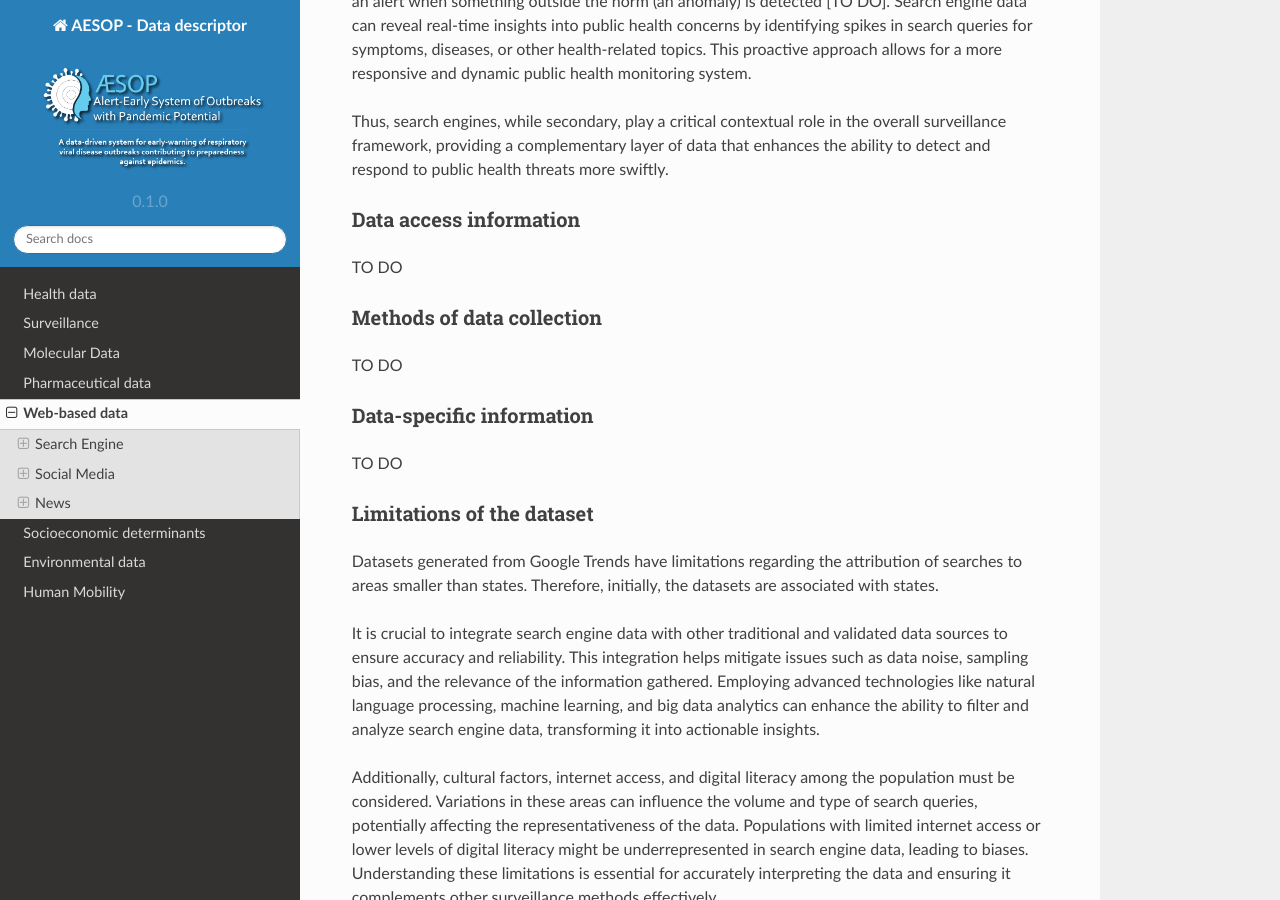
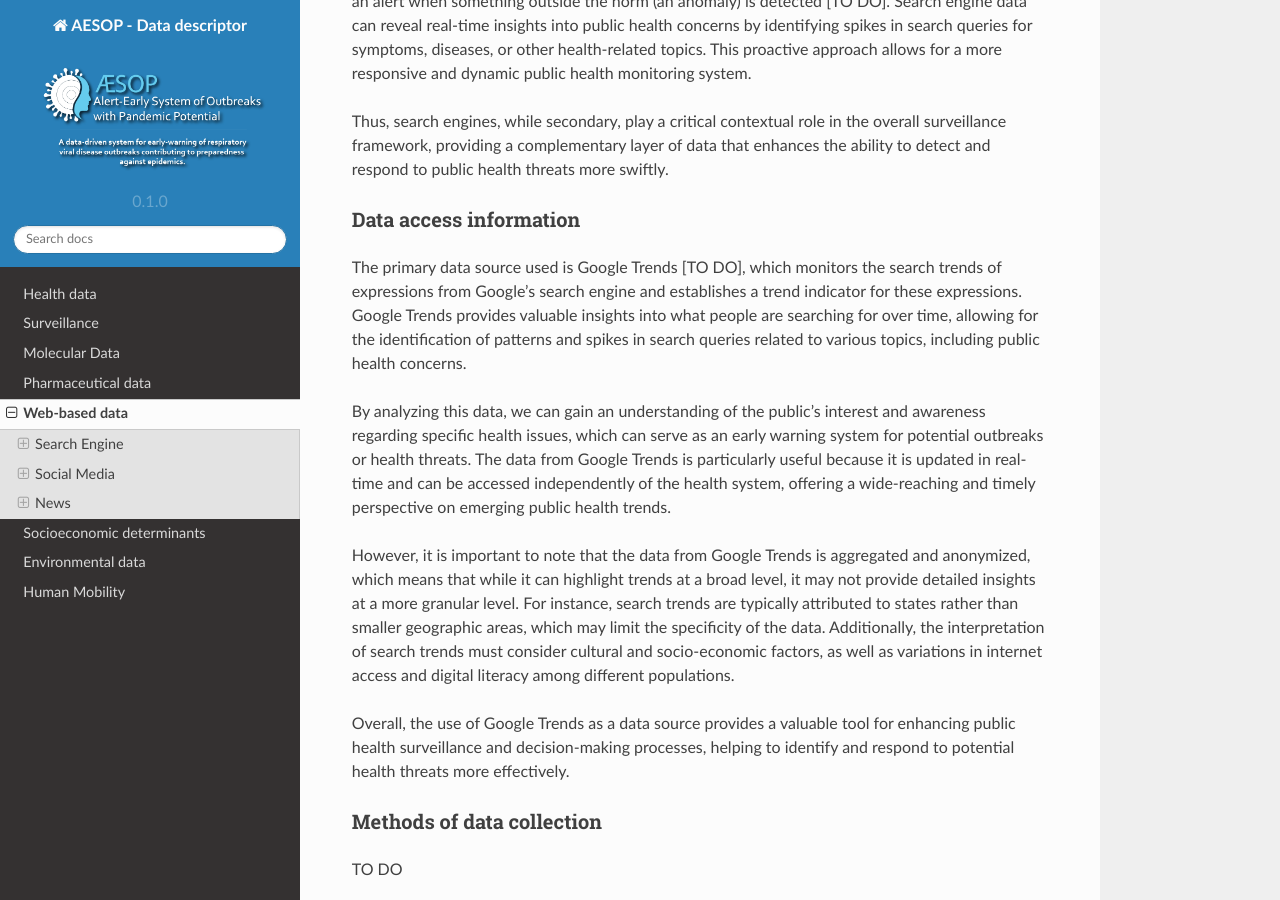
Before and after one commit to cidacslab/AESOP-Data-Documentation, a Sphinx documentation site: the page built from docs/source/web_based.rst, in a window 1280 px wide and 900 px high, scrolled down 1020 px. Built offline with Sphinx 7.4.7 and the Read the Docs theme 2.0.0, drawn with Linux system fonts in a browser that asks for light colours.

Commit message:
Update web_based.rst

```diff
--- a/docs/source/web_based.rst
+++ b/docs/source/web_based.rst
@@ -27,7 +27,13 @@ Thus, search engines, while secondary, play a critical contextual role in the ov
 
 Data access information
 ^^^^^^^^^^^^^^^^^^^^^^^
-TO DO
+The primary data source used is Google Trends [TO DO], which monitors the search trends of expressions from Google's search engine and establishes a trend indicator for these expressions. Google Trends provides valuable insights into what people are searching for over time, allowing for the identification of patterns and spikes in search queries related to various topics, including public health concerns.
+
+By analyzing this data, we can gain an understanding of the public's interest and awareness regarding specific health issues, which can serve as an early warning system for potential outbreaks or health threats. The data from Google Trends is particularly useful because it is updated in real-time and can be accessed independently of the health system, offering a wide-reaching and timely perspective on emerging public health trends.
+
+However, it is important to note that the data from Google Trends is aggregated and anonymized, which means that while it can highlight trends at a broad level, it may not provide detailed insights at a more granular level. For instance, search trends are typically attributed to states rather than smaller geographic areas, which may limit the specificity of the data. Additionally, the interpretation of search trends must consider cultural and socio-economic factors, as well as variations in internet access and digital literacy among different populations.
+
+Overall, the use of Google Trends as a data source provides a valuable tool for enhancing public health surveillance and decision-making processes, helping to identify and respond to potential health threats more effectively.
 
 Methods of data collection
 ^^^^^^^^^^^^^^^^^^^^^^^^^^
```
